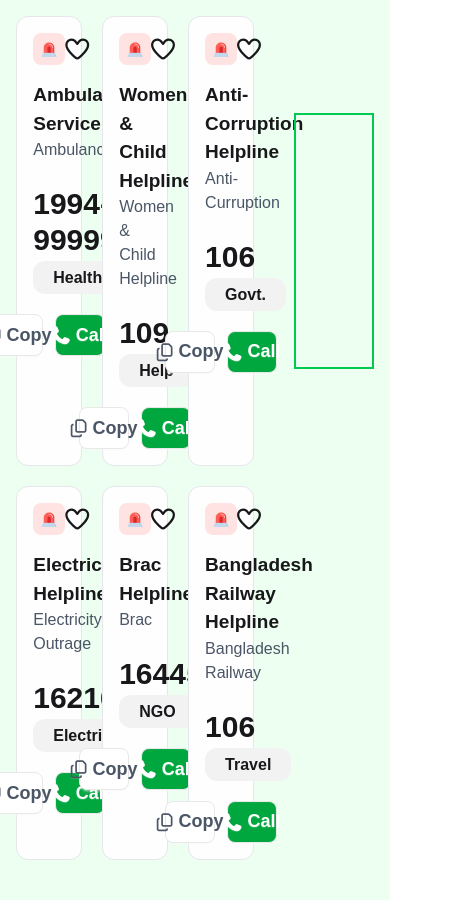
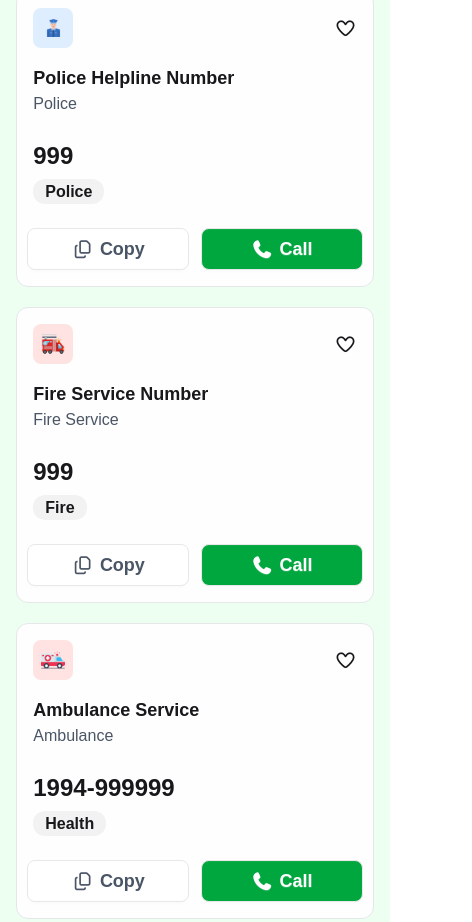
Before and after one commit to sadi-07/emergency-service-directory, a plain HTML site: page index.html in a window 390 px wide. Shown: the part 753-1675 px from the top of the page, 472 px wide, since content can reach past the window. Before the commit the page ends 1653 px from the top, so only its background shows below. Drawn offline with nearby package versions, Linux system fonts and the light colour scheme; a web font is replaced by a local one.

Commit message:
Responsive Added

```diff
--- a/index.html
+++ b/index.html
@@ -22,49 +22,52 @@
 
     <!-- Header Section -->
 
-    <header class="flex justify-between items-center bg-[#fefeff] w-11/12 mx-auto py-3">
+    <header class="flex justify-between items-center flex-col lg:flex-row bg-[#fefeff] w-11/12 mx-auto py-3">
         <div class="flex justify-center items-center">
-            <img class="w-14" src="./assets/logo.png" alt="">
+            <img class="w-14 sm:w-10 md:w-12" src="./assets/logo.png" alt="">
             <h2 class="text-[#006747] font-[900] text-[22px] ml-3 leading-none">Emergency <br> Service</h2>
         </div>
-        <div class="flex justify-center items-center gap-4">
-            <button class="btn bg-[#edfff1] text-[18px] font-bold py-5 px-6 rounded-3xl"><span>0</span><img class="w-8" src="./assets/heart.png" alt=""></button>
-            <button class="btn bg-[#edfff1] text-[18px] font-bold py-5 px-6 rounded-3xl"><span>100</span><img class="w-7" src="./assets/coin.png" alt=""></button>
-            <button class="btn bg-[#edfff1] text-[18px] font-bold py-5 px-6 rounded-3xl"><span>0</span>Copy</button>
+        <div class="flex justify-center items-center gap-4 mt-3 lg:mt-0">
+            <button class="btn bg-[#edfff1] text-[18px] sm:text-lg font-bold py-3 sm:py-4 px-4 sm:px-6 rounded-3xl"><span>0</span><img class="w-8" src="./assets/heart.png" alt=""></button>
+            <button class="btn bg-[#edfff1] text-[18px] sm:text-lg font-bold py-3 sm:py-4 px-4 sm:px-6 rounded-3xl"><span>100</span><img class="w-7" src="./assets/coin.png" alt=""></button>
+            <button class="btn bg-[#00A63E] text-white text-[18px] sm:text-lg font-bold py-3 sm:py-4 px-4 sm:px-6 rounded-3xl"><span>0</span>Copy</button>
         </div>
     </header>
 
     <!-- Banner Section -->
 
-    <div class="h-64 w-full bg-gradient-to-r from-[#003323] via-[#016746] to-[#003323] text-center text-white flex justify-center items-center">
+    <div class="h-64 w-full bg-gradient-to-r from-[#003323] via-[#016746] to-[#003323] text-center text-white flex justify-center items-center px-3">
         <div>
             <div class="text-center flex justify-center items-center">
-                <img class="w-25" src="./assets/logo-dark.png" alt="">
+                <img class="w-18 md:w-24 lg:" src="./assets/logo-dark.png" alt="">
             </div>
-            <h1 class="font-[800] text-[40px] mt-3 mb-1">Emergency Service Directory</h1>
-            <p class="font-semibold text-[19px]">Government Emergency Services at Your Fingertip - A Project by  Government of the People's Republic of Bangladesh</p>
+            <h1 class="font-[800] text-2xl md:text-4xl lg:text-5xl mt-3 mb-1">Emergency Service Directory</h1>
+            <p class="font-semibold text-base md:text-lg lg:text-xl">Government Emergency Services at Your Fingertip - A Project by  Government of the People's Republic of Bangladesh</p>
         </div>
     </div>
 
     <!-- Cart Section -->
 
     <div class="bg-[#edfff1]">
-        <div class="w-11/12 mx-auto flex justify-center items-center gap-10 py-10">
-        <div class="w-3/4  grid grid-cols-3 gap-5">
+        <div class="w-11/12 mx-auto flex flex-col lg:flex-row justify-center items-center gap-10 py-10">
+        <div class="w-full lg:w-3/4 grid grid-cols-1 gap-5 lg:grid-cols-3">
+
+            <!-- 1 -->
+
             <div class="border-1 border-gray-200 rounded-xl bg-[#fefeff] p-4">
                 <div class="flex justify-between items-center mb-4">
                     <img class="w-10 bg-[#FFE3E2] p-2 rounded-lg" src="./assets/emergency.png" alt="">
-                    <i class="fa-regular fa-heart text-[24px]"></i>
+                    <i class="fa-regular fa-heart text-lg sm:text-xl md:text-2xl "></i>
                 </div>
-                <h2 class="text-[19px] font-semibold">National Emergency Number</h2>
-                <p class="text-gray-600 text-[16px] font-[500] mb-6">National Emergency</p>
-                <h2 class="font-bold text-3xl mb-2">999</h2>
-                <p class="bg-[#f3f2f3] py-2 px-5 rounded-xl inline font-semibold">All</p>
+                <h2 class="text-lg sm:text-xl font-semibold">National Emergency Number</h2>
+                <p class="text-gray-600 text-base sm:text-lg font-[500] mb-6">National Emergency</p>
+                <h2 class="font-bold text-2xl sm:text-3xl mb-2">999</h2>
+                <p class="bg-[#f3f2f3] py-1 sm:py-2 px-3 sm:px-5 rounded-xl inline font-semibold">All</p>
                 <div class="flex justify-center items-center mt-6 gap-3">
-                    <button class="btn bg-white text-[18px] font-bold py-5 px-6 rounded-lg w-1/2 text-gray-600">
+                    <button class="btn bg-white text-lg sm:text-xl font-bold py-5 px-6 rounded-lg w-1/2 text-gray-600">
                         <i class="fa-regular fa-copy"></i> Copy
                     </button>
-                    <button class="btn bg-[#00A63E] text-[18px] font-bold py-5 px-6 rounded-lg w-1/2 text-white ">
+                    <button class="btn bg-[#00A63E] text-lg sm:text-xl font-bold py-5 px-6 rounded-lg w-1/2 text-white">
                         <i class="fa-solid fa-phone"></i> Call
                     </button>
                 </div>
@@ -74,18 +77,18 @@
 
             <div class="border-1 border-gray-200 rounded-xl bg-[#fefeff] p-4">
                 <div class="flex justify-between items-center mb-4">
-                    <img class="w-10 bg-[#FFE3E2] p-2 rounded-lg" src="./assets/emergency.png" alt="">
-                    <i class="fa-regular fa-heart text-[24px]"></i>
+                    <img class="w-10 bg-[#deeeff] p-2 rounded-lg" src="./assets/police.png" alt="">
+                    <i class="fa-regular fa-heart text-lg sm:text-xl md:text-2xl "></i>
                 </div>
-                <h2 class="text-[19px] font-semibold">Police Helpline Number</h2>
-                <p class="text-gray-600 text-[16px] font-[500] mb-6">Police</p>
-                <h2 class="font-bold text-3xl mb-2">999</h2>
-                <p class="bg-[#f3f2f3] py-2 px-5 rounded-xl inline font-semibold">Police</p>
+                <h2 class="text-lg sm:text-xl font-semibold">Police Helpline Number</h2>
+                <p class="text-gray-600 text-base sm:text-lg font-[500] mb-6">Police</p>
+                <h2 class="font-bold text-2xl sm:text-3xl mb-2">999</h2>
+                <p class="bg-[#f3f2f3] py-1 sm:py-2 px-3 sm:px-5 rounded-xl inline font-semibold">Police</p>
                 <div class="flex justify-center items-center mt-6 gap-3">
-                    <button class="btn bg-white text-[18px] font-bold py-5 px-6 rounded-lg w-1/2 text-gray-600">
+                    <button class="btn bg-white text-lg sm:text-xl font-bold py-5 px-6 rounded-lg w-1/2 text-gray-600">
                         <i class="fa-regular fa-copy"></i> Copy
                     </button>
-                    <button class="btn bg-[#00A63E] text-[18px] font-bold py-5 px-6 rounded-lg w-1/2 text-white ">
+                    <button class="btn bg-[#00A63E] text-lg sm:text-xl font-bold py-5 px-6 rounded-lg w-1/2 text-white">
                         <i class="fa-solid fa-phone"></i> Call
                     </button>
                 </div>
@@ -93,20 +96,20 @@
 
             <!-- 3 -->
 
-            <div class="border-1 border-gray-200 rounded-xl  bg-[#fefeff] p-4">
+            <div class="border-1 border-gray-200 rounded-xl bg-[#fefeff] p-4">
                 <div class="flex justify-between items-center mb-4">
-                    <img class="w-10 bg-[#FFE3E2] p-2 rounded-lg" src="./assets/emergency.png" alt="">
-                    <i class="fa-regular fa-heart text-[24px]"></i>
+                    <img class="w-10 bg-[#FFE3E2] p-2 rounded-lg" src="./assets/fire-service.png" alt="">
+                    <i class="fa-regular fa-heart text-lg sm:text-xl md:text-2xl "></i>
                 </div>
-                <h2 class="text-[19px] font-semibold">Fire Service Number</h2>
-                <p class="text-gray-600 text-[16px] font-[500] mb-6">Fire Service</p>
-                <h2 class="font-bold text-3xl mb-2">999</h2>
-                <p class="bg-[#f3f2f3] py-2 px-5 rounded-xl inline font-semibold">Fire</p>
+                <h2 class="text-lg sm:text-xl font-semibold">Fire Service Number</h2>
+                <p class="text-gray-600 text-base sm:text-lg font-[500] mb-6">Fire Service</p>
+                <h2 class="font-bold text-2xl sm:text-3xl mb-2">999</h2>
+                <p class="bg-[#f3f2f3] py-1 sm:py-2 px-3 sm:px-5 rounded-xl inline font-semibold">Fire</p>
                 <div class="flex justify-center items-center mt-6 gap-3">
-                    <button class="btn bg-white text-[18px] font-bold py-5 px-6 rounded-lg w-1/2 text-gray-600">
+                    <button class="btn bg-white text-lg sm:text-xl font-bold py-5 px-6 rounded-lg w-1/2 text-gray-600">
                         <i class="fa-regular fa-copy"></i> Copy
                     </button>
-                    <button class="btn bg-[#00A63E] text-[18px] font-bold py-5 px-6 rounded-lg w-1/2 text-white ">
+                    <button class="btn bg-[#00A63E] text-lg sm:text-xl font-bold py-5 px-6 rounded-lg w-1/2 text-white">
                         <i class="fa-solid fa-phone"></i> Call
                     </button>
                 </div>
@@ -114,20 +117,20 @@
 
             <!-- 4 -->
 
-            <div class="border-1 border-gray-200 rounded-xl  bg-[#fefeff] p-4">
+            <div class="border-1 border-gray-200 rounded-xl bg-[#fefeff] p-4">
                 <div class="flex justify-between items-center mb-4">
-                    <img class="w-10 bg-[#FFE3E2] p-2 rounded-lg" src="./assets/emergency.png" alt="">
-                    <i class="fa-regular fa-heart text-[24px]"></i>
+                    <img class="w-10 bg-[#FFE3E2] p-2 rounded-lg" src="./assets/ambulance.png" alt="">
+                    <i class="fa-regular fa-heart text-lg sm:text-xl md:text-2xl "></i>
                 </div>
-                <h2 class="text-[19px] font-semibold">Ambulance Service</h2>
-                <p class="text-gray-600 text-[16px] font-[500] mb-6">Ambulance</p>
-                <h2 class="font-bold text-3xl mb-2">1994-999999</h2>
-                <p class="bg-[#f3f2f3] py-2 px-5 rounded-xl inline font-semibold">Health</p>
+                <h2 class="text-lg sm:text-xl font-semibold">Ambulance Service</h2>
+                <p class="text-gray-600 text-base sm:text-lg font-[500] mb-6">Ambulance</p>
+                <h2 class="font-bold text-2xl sm:text-3xl mb-2">1994-999999</h2>
+                <p class="bg-[#f3f2f3] py-1 sm:py-2 px-3 sm:px-5 rounded-xl inline font-semibold">Health</p>
                 <div class="flex justify-center items-center mt-6 gap-3">
-                    <button class="btn bg-white text-[18px] font-bold py-5 px-6 rounded-lg w-1/2 text-gray-600">
+                    <button class="btn bg-white text-lg sm:text-xl font-bold py-5 px-6 rounded-lg w-1/2 text-gray-600">
                         <i class="fa-regular fa-copy"></i> Copy
                     </button>
-                    <button class="btn bg-[#00A63E] text-[18px] font-bold py-5 px-6 rounded-lg w-1/2 text-white ">
+                    <button class="btn bg-[#00A63E] text-lg sm:text-xl font-bold py-5 px-6 rounded-lg w-1/2 text-white">
                         <i class="fa-solid fa-phone"></i> Call
                     </button>
                 </div>
@@ -135,20 +138,20 @@
 
             <!-- 5 -->
 
-            <div class="border-1 border-gray-200 rounded-xl  bg-[#fefeff] p-4">
+            <div class="border-1 border-gray-200 rounded-xl bg-[#fefeff] p-4">
                 <div class="flex justify-between items-center mb-4">
                     <img class="w-10 bg-[#FFE3E2] p-2 rounded-lg" src="./assets/emergency.png" alt="">
-                    <i class="fa-regular fa-heart text-[24px]"></i>
+                    <i class="fa-regular fa-heart text-lg sm:text-xl md:text-2xl "></i>
                 </div>
-                <h2 class="text-[19px] font-semibold">Women & Child Helpline</h2>
-                <p class="text-gray-600 text-[16px] font-[500] mb-6">Women & Child Helpline</p>
-                <h2 class="font-bold text-3xl mb-2">109</h2>
-                <p class="bg-[#f3f2f3] py-2 px-5 rounded-xl inline font-semibold">Help</p>
+                <h2 class="text-lg sm:text-xl font-semibold">Women & Child Helpline</h2>
+                <p class="text-gray-600 text-base sm:text-lg font-[500] mb-6">Women & Child Helpline</p>
+                <h2 class="font-bold text-2xl sm:text-3xl mb-2">109</h2>
+                <p class="bg-[#f3f2f3] py-1 sm:py-2 px-3 sm:px-5 rounded-xl inline font-semibold">Help</p>
                 <div class="flex justify-center items-center mt-6 gap-3">
-                    <button class="btn bg-white text-[18px] font-bold py-5 px-6 rounded-lg w-1/2 text-gray-600">
+                    <button class="btn bg-white text-lg sm:text-xl font-bold py-5 px-6 rounded-lg w-1/2 text-gray-600">
                         <i class="fa-regular fa-copy"></i> Copy
                     </button>
-                    <button class="btn bg-[#00A63E] text-[18px] font-bold py-5 px-6 rounded-lg w-1/2 text-white ">
+                    <button class="btn bg-[#00A63E] text-lg sm:text-xl font-bold py-5 px-6 rounded-lg w-1/2 text-white">
                         <i class="fa-solid fa-phone"></i> Call
                     </button>
                 </div>
@@ -156,20 +159,20 @@
 
             <!-- 6 -->
 
-            <div class="border-1 border-gray-200 rounded-xl  bg-[#fefeff] p-4">
+            <div class="border-1 border-gray-200 rounded-xl bg-[#fefeff] p-4">
                 <div class="flex justify-between items-center mb-4">
                     <img class="w-10 bg-[#FFE3E2] p-2 rounded-lg" src="./assets/emergency.png" alt="">
-                    <i class="fa-regular fa-heart text-[24px]"></i>
+                    <i class="fa-regular fa-heart text-lg sm:text-xl md:text-2xl "></i>
                 </div>
-                <h2 class="text-[19px] font-semibold">Anti-Corruption Helpline</h2>
-                <p class="text-gray-600 text-[16px] font-[500] mb-6">Anti-Curruption</p>
-                <h2 class="font-bold text-3xl mb-2">106</h2>
-                <p class="bg-[#f3f2f3] py-2 px-5 rounded-xl inline font-semibold">Govt.</p>
+                <h2 class="text-lg sm:text-xl font-semibold">Anti-Corruption Helpline</h2>
+                <p class="text-gray-600 text-base sm:text-lg font-[500] mb-6">Anti-Corruption</p>
+                <h2 class="font-bold text-2xl sm:text-3xl mb-2">106</h2>
+                <p class="bg-[#f3f2f3] py-1 sm:py-2 px-3 sm:px-5 rounded-xl inline font-semibold">Govt.</p>
                 <div class="flex justify-center items-center mt-6 gap-3">
-                    <button class="btn bg-white text-[18px] font-bold py-5 px-6 rounded-lg w-1/2 text-gray-600">
+                    <button class="btn bg-white text-lg sm:text-xl font-bold py-5 px-6 rounded-lg w-1/2 text-gray-600">
                         <i class="fa-regular fa-copy"></i> Copy
                     </button>
-                    <button class="btn bg-[#00A63E] text-[18px] font-bold py-5 px-6 rounded-lg w-1/2 text-white ">
+                    <button class="btn bg-[#00A63E] text-lg sm:text-xl font-bold py-5 px-6 rounded-lg w-1/2 text-white">
                         <i class="fa-solid fa-phone"></i> Call
                     </button>
                 </div>
@@ -177,20 +180,20 @@
 
             <!-- 7 -->
 
-            <div class="border-1 border-gray-200 rounded-xl  bg-[#fefeff] p-4">
+            <div class="border-1 border-gray-200 rounded-xl bg-[#fefeff] p-4">
                 <div class="flex justify-between items-center mb-4">
                     <img class="w-10 bg-[#FFE3E2] p-2 rounded-lg" src="./assets/emergency.png" alt="">
-                    <i class="fa-regular fa-heart text-[24px]"></i>
+                    <i class="fa-regular fa-heart text-lg sm:text-xl md:text-2xl "></i>
                 </div>
-                <h2 class="text-[19px] font-semibold">Electricity Helpline</h2>
-                <p class="text-gray-600 text-[16px] font-[500] mb-6">Electricity Outrage</p>
-                <h2 class="font-bold text-3xl mb-2">16216</h2>
-                <p class="bg-[#f3f2f3] py-2 px-5 rounded-xl inline font-semibold">Electricity</p>
+                <h2 class="text-lg sm:text-xl font-semibold">Electricity Helpline</h2>
+                <p class="text-gray-600 text-base sm:text-lg font-[500] mb-6">Electricity Outage</p>
+                <h2 class="font-bold text-2xl sm:text-3xl mb-2">16216</h2>
+                <p class="bg-[#f3f2f3] py-1 sm:py-2 px-3 sm:px-5 rounded-xl inline font-semibold">Electricity</p>
                 <div class="flex justify-center items-center mt-6 gap-3">
-                    <button class="btn bg-white text-[18px] font-bold py-5 px-6 rounded-lg w-1/2 text-gray-600">
+                    <button class="btn bg-white text-lg sm:text-xl font-bold py-5 px-6 rounded-lg w-1/2 text-gray-600">
                         <i class="fa-regular fa-copy"></i> Copy
                     </button>
-                    <button class="btn bg-[#00A63E] text-[18px] font-bold py-5 px-6 rounded-lg w-1/2 text-white ">
+                    <button class="btn bg-[#00A63E] text-lg sm:text-xl font-bold py-5 px-6 rounded-lg w-1/2 text-white">
                         <i class="fa-solid fa-phone"></i> Call
                     </button>
                 </div>
@@ -198,20 +201,20 @@
 
             <!-- 8 -->
 
-            <div class="border-1 border-gray-200 rounded-xl  bg-[#fefeff] p-4">
+            <div class="border-1 border-gray-200 rounded-xl bg-[#fefeff] p-4">
                 <div class="flex justify-between items-center mb-4">
-                    <img class="w-10 bg-[#FFE3E2] p-2 rounded-lg" src="./assets/emergency.png" alt="">
-                    <i class="fa-regular fa-heart text-[24px]"></i>
+                    <img class="w-10 bg-[#FFE3E2] p-2 rounded-lg" src="./assets/brac.png" alt="">
+                    <i class="fa-regular fa-heart text-lg sm:text-xl md:text-2xl "></i>
                 </div>
-                <h2 class="text-[19px] font-semibold">Brac Helpline</h2>
-                <p class="text-gray-600 text-[16px] font-[500] mb-6">Brac</p>
-                <h2 class="font-bold text-3xl mb-2">16445</h2>
-                <p class="bg-[#f3f2f3] py-2 px-5 rounded-xl inline font-semibold">NGO</p>
+                <h2 class="text-lg sm:text-xl font-semibold">Brac Helpline</h2>
+                <p class="text-gray-600 text-base sm:text-lg font-[500] mb-6">Brac</p>
+                <h2 class="font-bold text-2xl sm:text-3xl mb-2">16445</h2>
+                <p class="bg-[#f3f2f3] py-1 sm:py-2 px-3 sm:px-5 rounded-xl inline font-semibold">NGO</p>
                 <div class="flex justify-center items-center mt-6 gap-3">
-                    <button class="btn bg-white text-[18px] font-bold py-5 px-6 rounded-lg w-1/2 text-gray-600">
+                    <button class="btn bg-white text-lg sm:text-xl font-bold py-5 px-6 rounded-lg w-1/2 text-gray-600">
                         <i class="fa-regular fa-copy"></i> Copy
                     </button>
-                    <button class="btn bg-[#00A63E] text-[18px] font-bold py-5 px-6 rounded-lg w-1/2 text-white ">
+                    <button class="btn bg-[#00A63E] text-lg sm:text-xl font-bold py-5 px-6 rounded-lg w-1/2 text-white">
                         <i class="fa-solid fa-phone"></i> Call
                     </button>
                 </div>
@@ -221,18 +224,18 @@
 
             <div class="border-1 border-gray-200 rounded-xl bg-[#fefeff] p-4">
                 <div class="flex justify-between items-center mb-4">
-                    <img class="w-10 bg-[#FFE3E2] p-2 rounded-lg" src="./assets/emergency.png" alt="">
-                    <i class="fa-regular fa-heart text-[24px]"></i>
+                    <img class="w-10 bg-[#FFE3E2] p-2 rounded-lg" src="./assets/Bangladesh-Railway.png" alt="">
+                    <i class="fa-regular fa-heart text-lg sm:text-xl md:text-2xl "></i>
                 </div>
-                <h2 class="text-[19px] font-semibold">Bangladesh Railway Helpline</h2>
-                <p class="text-gray-600 text-[16px] font-[500] mb-6">Bangladesh Railway</p>
-                <h2 class="font-bold text-3xl mb-2">106</h2>
-                <p class="bg-[#f3f2f3] py-2 px-5 rounded-xl inline font-semibold">Travel</p>
+                <h2 class="text-lg sm:text-xl font-semibold">Bangladesh Railway Helpline</h2>
+                <p class="text-gray-600 text-base sm:text-lg font-[500] mb-6">Bangladesh Railway</p>
+                <h2 class="font-bold text-2xl sm:text-3xl mb-2">163</h2>
+                <p class="bg-[#f3f2f3] py-1 sm:py-2 px-3 sm:px-5 rounded-xl inline font-semibold">Travel</p>
                 <div class="flex justify-center items-center mt-6 gap-3">
-                    <button class="btn bg-white text-[18px] font-bold py-5 px-6 rounded-lg w-1/2 text-gray-600">
+                    <button class="btn bg-white text-lg sm:text-xl font-bold py-5 px-6 rounded-lg w-1/2 text-gray-600">
                         <i class="fa-regular fa-copy"></i> Copy
                     </button>
-                    <button class="btn bg-[#00A63E] text-[18px] font-bold py-5 px-6 rounded-lg w-1/2 text-white ">
+                    <button class="btn bg-[#00A63E] text-lg sm:text-xl font-bold py-5 px-6 rounded-lg w-1/2 text-white">
                         <i class="fa-solid fa-phone"></i> Call
                     </button>
                 </div>
@@ -241,7 +244,23 @@
 
 
         </div>
-        <div class="w-1/4 border-2 border-green-500 h-64"></div>
+
+        <!-- History Section -->
+
+        <div class="w-full lg:w-1/4 h-235 bg-[#fefeff] p-4 rounded-xl lg:mt-0">
+            <div class="flex justify-between items-center ">
+                <div class="flex justify-center items-center font-bold text-[20px] text-gray-500">
+                    <i class="fa-regular fa-clock mr-2"></i>
+                    <h3>Call History</h3>
+                </div>
+                <button class="btn bg-[#00A63E] text-white text-[20px] font-bold py-5 px-7 rounded-3xl">Clear</button>
+            </div>
+
+            <div>
+
+            </div>
+
+        </div>
     </div>
     </div>
 
```
Also changed, not shown: new.html (added, +144 -0 lines).
